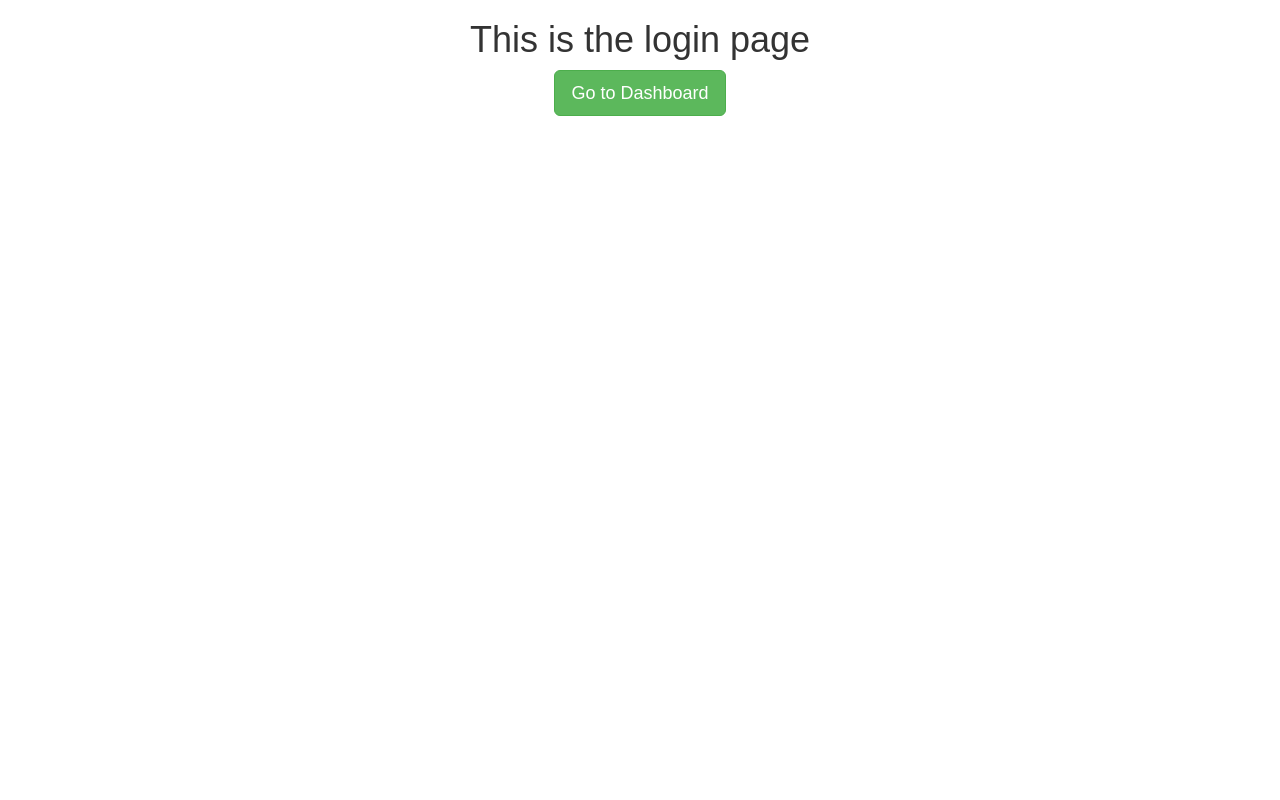
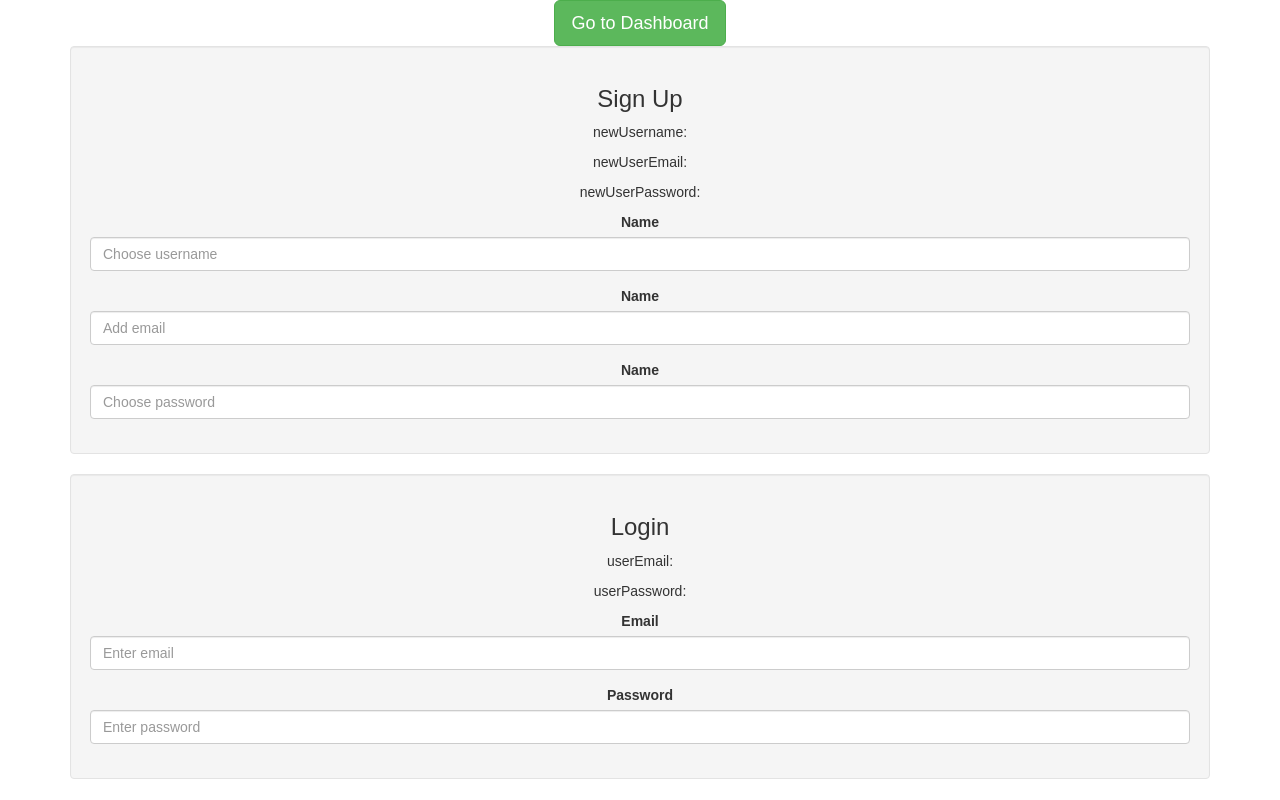
Before and after one commit to Baatzy/g48-capstone-frontend, a React (Create React App) app: page / in a window 1280 px wide. Built offline with nearby package versions, Linux system fonts and the light colour scheme.

Commit message:
Added most of login/signup page and forms

```diff
--- a/src/components/dashboard/dashboardPage.js
+++ b/src/components/dashboard/dashboardPage.js
@@ -2,7 +2,7 @@ import React, { Component } from 'react'
 import axios from 'axios'
 import { Link } from 'react-router-dom'
 import { NavContainer } from '../navbar/navbar'
-import { Button, Glyphicon } from 'react-bootstrap'
+import { Button, Glyphicon, Well, Grid } from 'react-bootstrap'
 import { dateStringFixer, displayProtocolCards } from '../../Utilities/functions'
 import { HTMLLoading } from '../../Utilities/htmlSnips'
 const apiUrl = 'https://basement-windows.herokuapp.com'
@@ -12,7 +12,7 @@ const userId = 1 // Eventually needs to be obtained from session token
 function MesocycleContainer(props) {
   return (
     <div>
-      <p>Mesocycle focus: {props.logbook.mainFocus}</p>
+      <h4>Mesocycle focus: {props.logbook.mainFocus}</h4>
     </div>
   )
 }
@@ -88,11 +88,14 @@ class SnapshotContainer extends Component {
       protocolsArr.reverse()
 
       return (
-        <div>
-          <h4>Next training day on {dateStringFixer(log.date)}</h4>
-          <h4>Training protocols:</h4>
-          {displayProtocolCards(protocolsArr)}
-        </div>
+        <Grid>
+          <br />
+          <div>
+            <h4>Next training day on {dateStringFixer(log.date)}</h4>
+            <h4>Training protocols:</h4>
+            {displayProtocolCards(protocolsArr)}
+          </div>
+        </Grid>
       )
     }
   }
@@ -125,6 +128,7 @@ class DashboardPage extends Component {
       <div>
         <NavContainer navTitle={this.state.navTitle}/>
         <MesocycleContainer logbook={this.state.logbook}/>
+        <br />
         <TrainNowButtons />
         <ViewCalendarButtons />
         <ViewProtocolsButtons />
--- a/src/components/login/loginPage.js
+++ b/src/components/login/loginPage.js
@@ -1,26 +1,176 @@
 import React, { Component } from 'react'
 import { Link } from 'react-router-dom'
-import { Button } from 'react-bootstrap'
+import { Button, Grid, FormGroup, ControlLabel, HelpBlock, FormControl, Well } from 'react-bootstrap'
 
 
-class NewUserForm extends Component {
+function FieldGroup({ id, label, help, ...props }) {
+  return (
+    <FormGroup controlId={id}>
+      <ControlLabel>{label}</ControlLabel>
+      <FormControl {...props} />
+      {help && <HelpBlock>{help}</HelpBlock>}
+    </FormGroup>
+  )
+}
+
+class SignUpForm extends Component {
+  constructor(props) {
+    super(props)
+    this.state = {
+      redirect: false,
+      newUsername: '',
+      newUserEmail: '',
+      newUserPassword: '',
+    }
+
+    this.handleSubmit = this.handleSubmit.bind(this)
+  }
+
+  changeUsername (e) {
+    const newUsername = e.target.value
+    this.setState({ newUsername })
+  }
+  changeEmail (e) {
+    const newUserEmail = e.target.value
+    this.setState({ newUserEmail })
+  }
+  changePassword (e) {
+    const newUserPassword = e.target.value
+    this.setState({ newUserPassword })
+  }
+
+  async handleSubmit (e) {
+    e.preventDefault()
+
+
+
+
+  }
+
   render () {
     return (
+      <Grid>
+
       <Link to='/dashboard'>
-        <Button bsStyle="success" bsSize="large">
-          Go to Dashboard
-        </Button>
+      <Button bsStyle="success" bsSize="large">
+            Go to Dashboard
+      </Button>
       </Link>
+
+        <Well>
+          <h3>Sign Up</h3>
+          <p>newUsername: {this.state.newUsername}</p>
+          <p>newUserEmail: {this.state.newUserEmail}</p>
+          <p>newUserPassword: {this.state.newUserPassword}</p>
+          <form>
+            <FieldGroup
+              value={this.newUsername}
+              onChange={this.changeUsername.bind(this)}
+              id="formControlsText"
+              type="text"
+              label="Name"
+              placeholder="Choose username"
+            />
+
+            <FieldGroup
+              value={this.newUserEmail}
+              onChange={this.changeEmail.bind(this)}
+              id="formControlsText"
+              type="text"
+              label="Name"
+              placeholder="Add email"
+            />
+
+            <FieldGroup
+              value={this.newUserEmail}
+              onChange={this.changePassword.bind(this)}
+              id="formControlsText"
+              type="text"
+              label="Name"
+              placeholder="Choose password"
+            />
+          </form>
+        </Well>
+      </Grid>
     )
   }
 }
 
+class LoginForm extends Component {
+  constructor(props) {
+    super(props)
+    this.state = {
+      redirect: false,
+      userEmail: '',
+      userPassword: '',
+    }
+
+    this.handleSubmit = this.handleSubmit.bind(this)
+  }
+
+  changeEmail (e) {
+    const userEmail = e.target.value
+    this.setState({ userEmail })
+  }
+  changePassword (e) {
+    const userPassword = e.target.value
+    this.setState({ userPassword })
+  }
+
+  async handleSubmit (e) {
+    e.preventDefault()
+
+
+
+
+  }
+
+  render () {
+    return (
+      <Grid>
+        <Well>
+        <h3>Login</h3>
+        <p>userEmail: {this.state.userEmail}</p>
+        <p>userPassword: {this.state.userPassword}</p>
+          <form>
+            <FieldGroup
+              value={this.userEmail}
+              onChange={this.changeEmail.bind(this)}
+              id="formControlsText"
+              type="text"
+              label="Email"
+              placeholder="Enter email"
+            />
+
+            <FieldGroup
+              value={this.userPassword}
+              onChange={this.changePassword.bind(this)}
+              id="formControlsText"
+              type="text"
+              label="Password"
+              placeholder="Enter password"
+            />
+          </form>
+        </Well>
+      </Grid>
+    )
+  }
+}
+
+
 class LoginPage extends Component {
+  constructor(props) {
+    super(props)
+    this.state = {
+      signup: true,
+    }
+  }
+
   render () {
     return (
       <div>
-        <h1>This is the login page</h1>
-        <NewUserForm />
+        <SignUpForm />
+        <LoginForm />
       </div>
     )
   }
--- a/src/components/protocols/protocolsPage.js
+++ b/src/components/protocols/protocolsPage.js
@@ -55,8 +55,8 @@ class ProtocolsContainer extends Component {
     if (userId === authorId) {
       return (
         <div>
-          <Button onClick={() => this.props.handleDelete(protocolId)}><Glyphicon glyph="trash" /></Button>
-          <Button><Glyphicon glyph="edit" /></Button>
+          <Button bsStyle="warning"><Glyphicon glyph="edit" /></Button>
+          <Button onClick={() => this.props.handleDelete(protocolId)}  bsStyle="danger"><Glyphicon glyph="trash" /></Button>
         </div>
       )
     } else {
```
Also changed, not shown: src/components/login/signupPage.js (added, +107 -0 lines).
